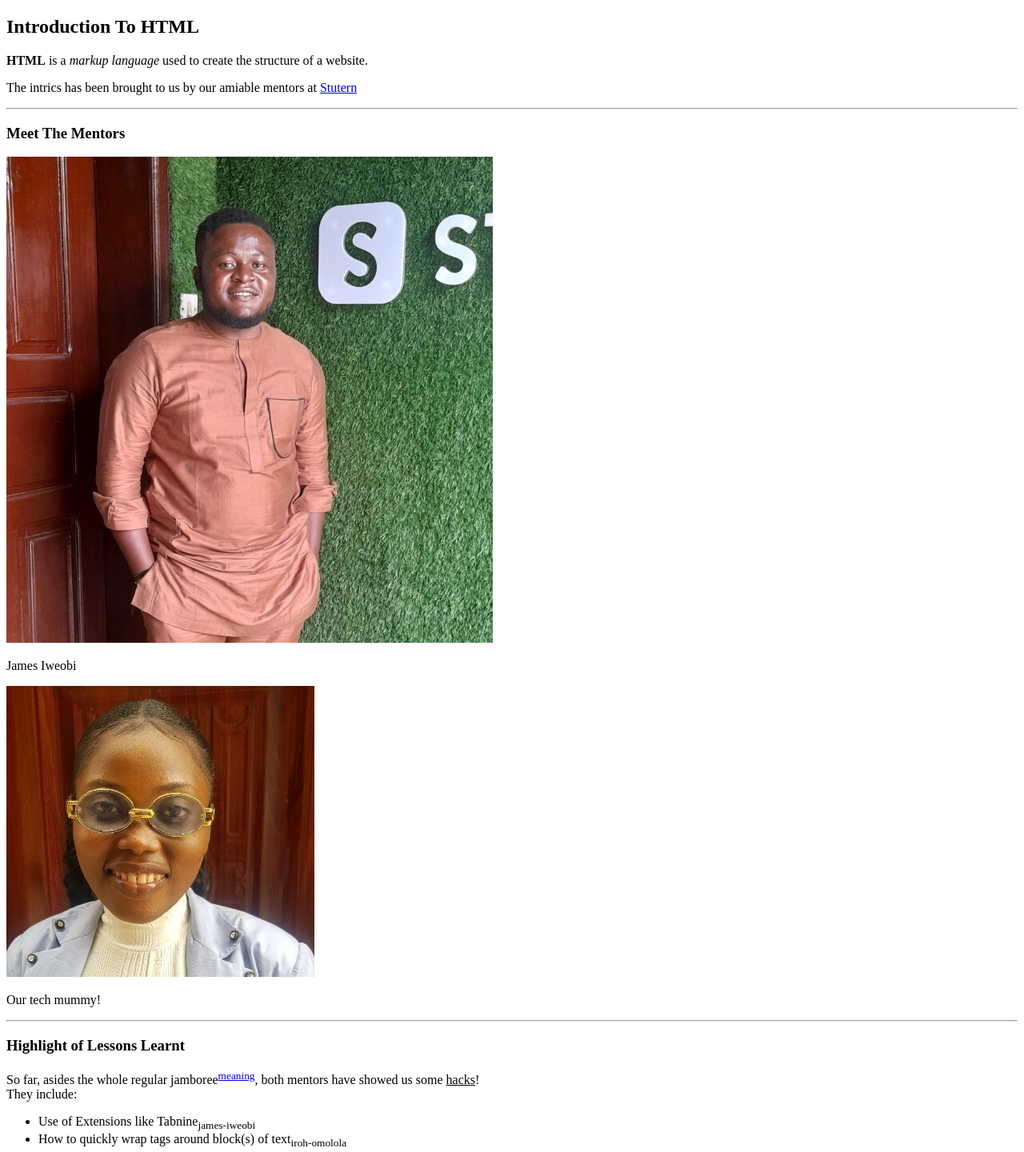
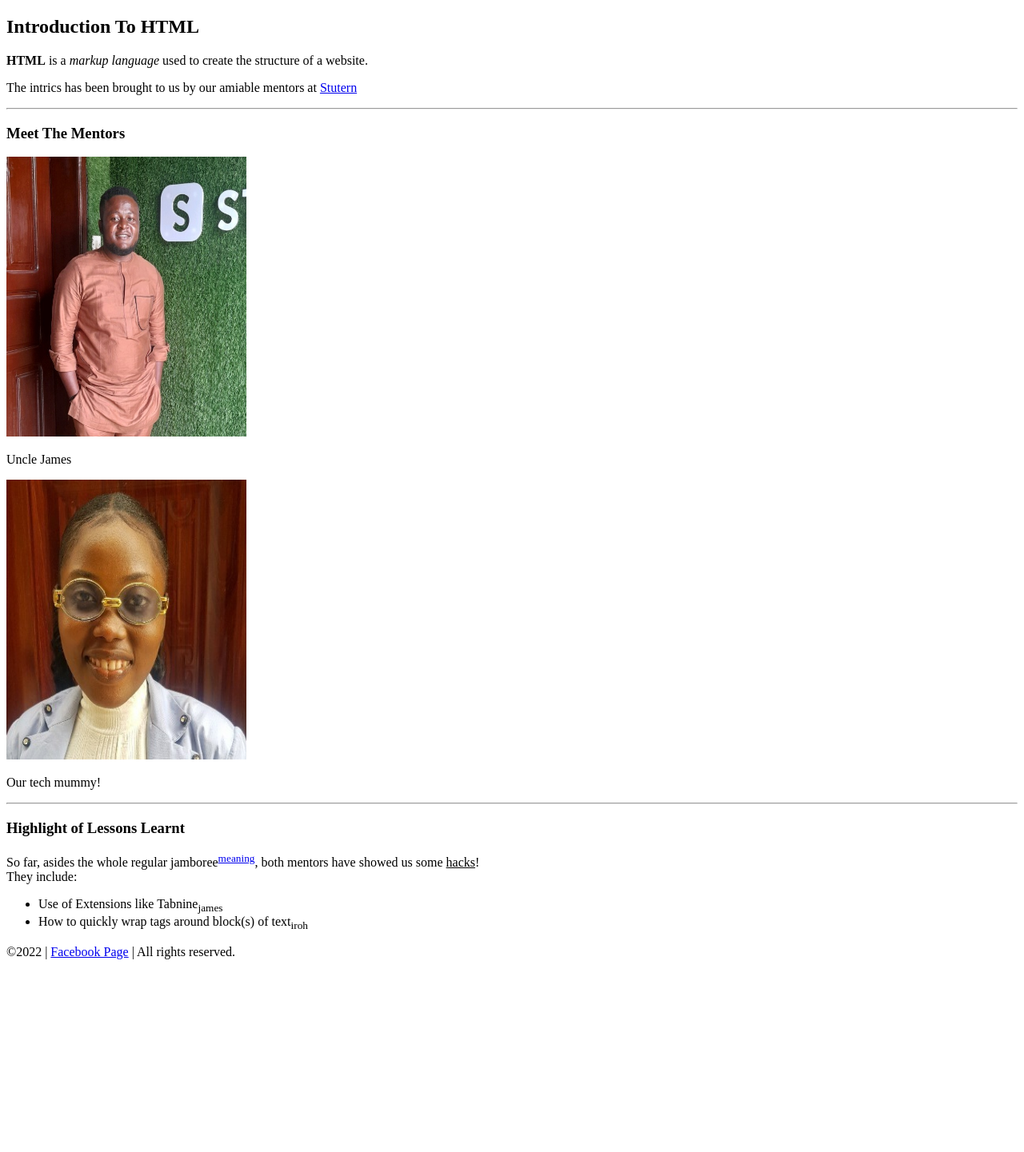
Before and after one commit to AElozinoLopez/html-simple-website-assignment, a plain HTML site: page index.html in a window 1280 px wide. Shown: the top 1441 px of the page at 80% size. After the commit the page ends 1208 px from the top, so only its background shows below. Drawn offline with Linux system fonts and the light colour scheme.

Commit message:
added width and height dimensions to the images

```diff
--- a/index.html
+++ b/index.html
@@ -16,11 +16,11 @@
             <div class="swe-mentors">
                 <h3>Meet The Mentors</h3>
                 <div class="mentor">
-                    <img src="images/James-Iweobi.jpg" alt="James Iweobi">
-                    <p>James Iweobi</p>
+                    <img src="images/James-Iweobi.jpg" alt="James Iweobi"  width="300" height="350">
+                    <p>Uncle James</p>
                 </div>
                 <div class="mentor">
-                    <img src="images/Iroh-omolola.jpg" alt="Iroh Omolola">
+                    <img src="images/Iroh-omolola.jpg" alt="Iroh Omolola" width="300" height="350">
                     <p>Our tech mummy!</p>
                 </div>
             </div>
@@ -33,8 +33,8 @@
                     both mentors have showed us some <ins>hacks</ins>! <br>
                     They include:</p>
                 <ul>
-                    <li>Use of Extensions like Tabnine<sub>james-iweobi</sub></li>
-                    <li>How to quickly wrap tags around block(s) of text<sub>iroh-omolola</sub></li>
+                    <li>Use of Extensions like Tabnine<sub>james</sub></li>
+                    <li>How to quickly wrap tags around block(s) of text<sub>iroh</sub></li>
                 </ul>
 
             </div>
```
